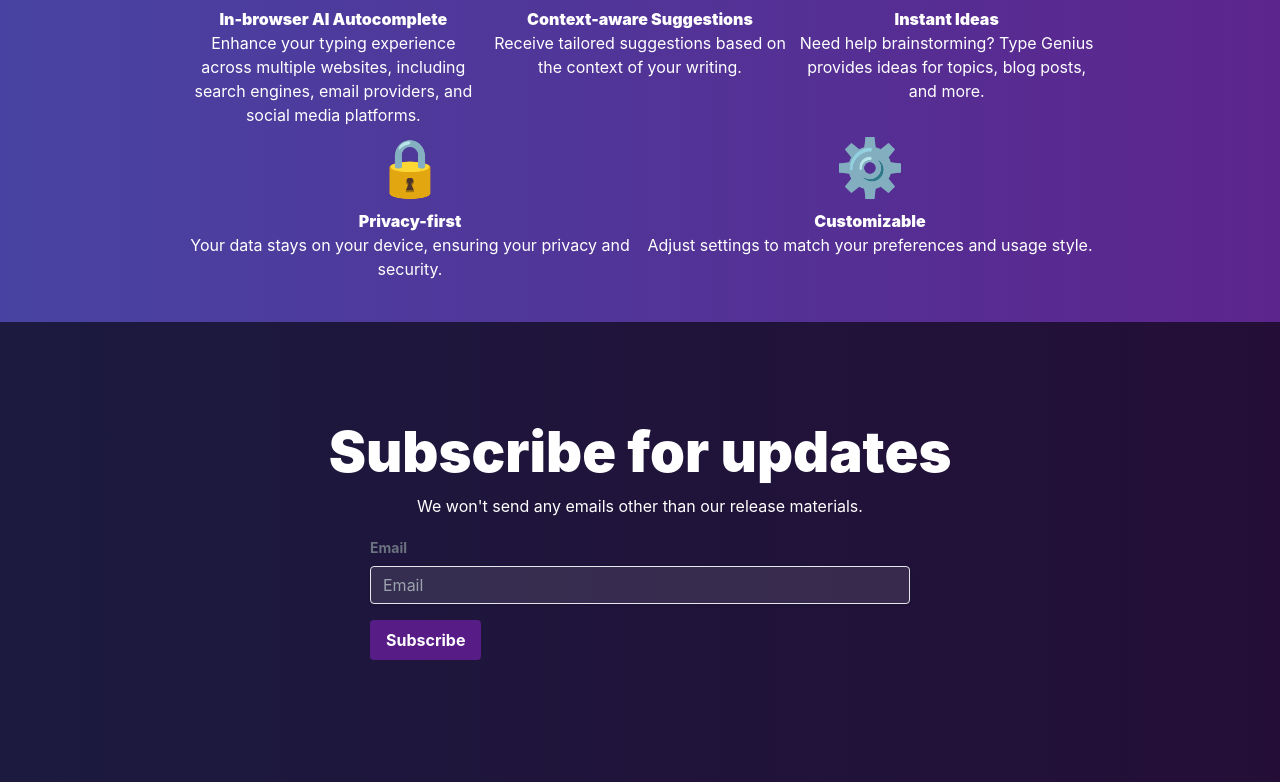
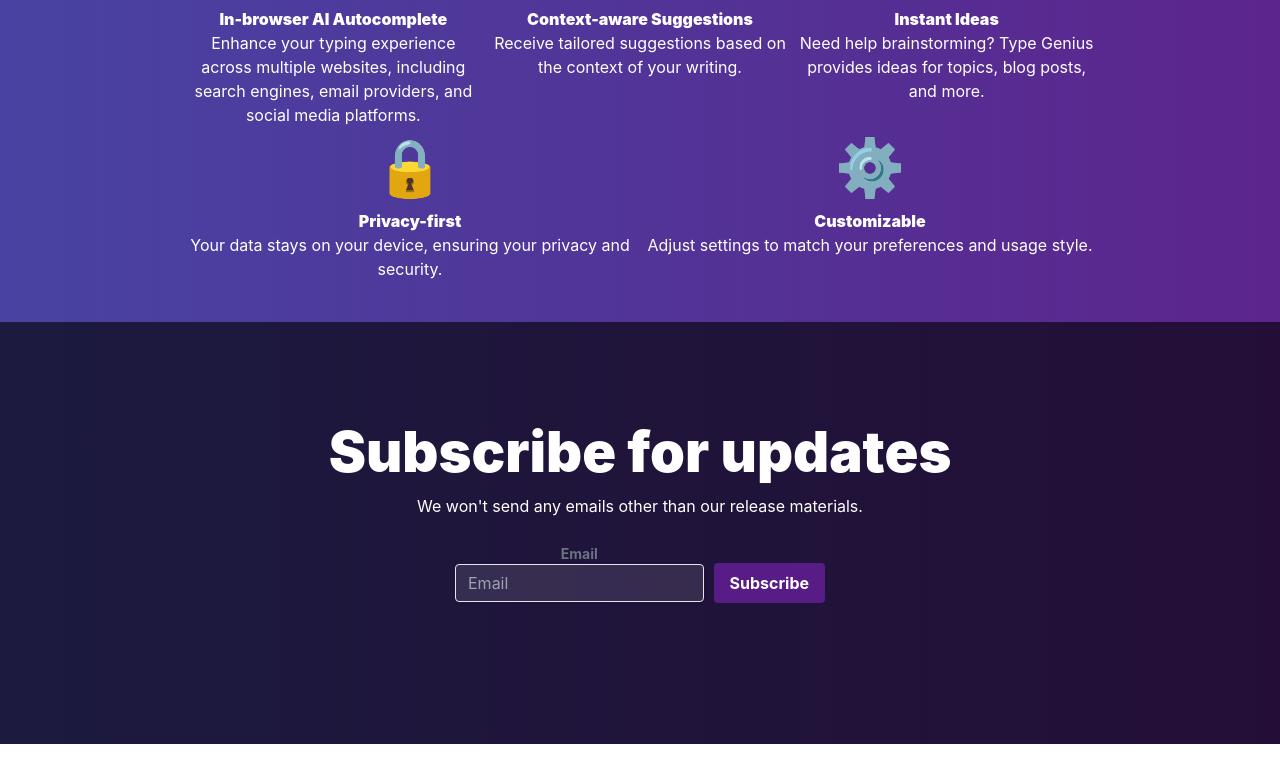
Before and after one commit to bkny-labs/type-genius-web, a React (Create React App) app: page / in a window 1280 px wide. Shown: the part 833-1615 px from the top of the page. After the commit the page ends 1577 px from the top, so only its background shows below. Built offline with nearby package versions, Linux system fonts and the light colour scheme.

Commit message:
tweak form styles

```diff
--- a/src/Subscribe.tsx
+++ b/src/Subscribe.tsx
@@ -26,16 +26,24 @@
             Don’t fill this out: <input name="bot-field" onChange={handleChange} />
           </label>
         </p>
-        <div className="mb-4">
-          <label className="block text-gray-500 text-sm font-bold mb-2" htmlFor="email">
-            Email
-          </label>
-          <input onChange={handleChange} className="shadow appearance-none border rounded w-full py-2 px-3 text-white bg-white bg-opacity-10 leading-tight focus:outline-none focus:shadow-outline" id="email" name="email" type="text" placeholder="Email" />
+        <div className="row items-center justify-center text-center">
+          <div className="column">
+            <div>
+            <label className="block text-gray-500 text-sm font-bold" htmlFor="email">
+              Email
+            </label>
+            <input onChange={handleChange} className="shadow appearance-none border rounded w-full py-2 px-3 text-white bg-white bg-opacity-10 leading-tight focus:outline-none focus:shadow-outline" id="email" name="email" type="text" placeholder="Email" />
+          </div>
+          </div>
+          <div className="column shrink">
+            <button type="submit" className="mt-5 bg-purple-900 border-none hover:bg-purple-700 text-white font-bold py-2 px-4 rounded focus:outline-none focus:shadow-outline">
+              Subscribe
+            </button>
+          </div>
         </div>
+
         <div className="flex items-center justify-between">
-          <button type="submit" className="bg-purple-900 border-none hover:bg-purple-700 text-white font-bold py-2 px-4 rounded focus:outline-none focus:shadow-outline">
-            Subscribe
-          </button>
+
         </div>
       </form>
     </div>
--- a/src/index.scss
+++ b/src/index.scss
@@ -24,7 +24,7 @@
 
 
 .subscription-form {
-  max-width: 580px;
+  max-width: 420px;
   margin: 0 auto;
   text-align: left;
 }
```
